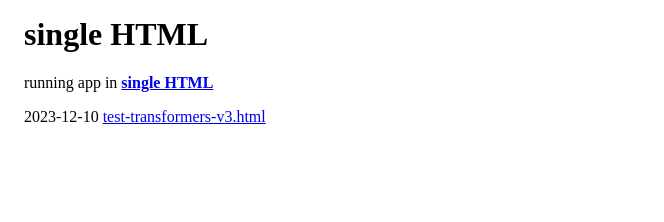
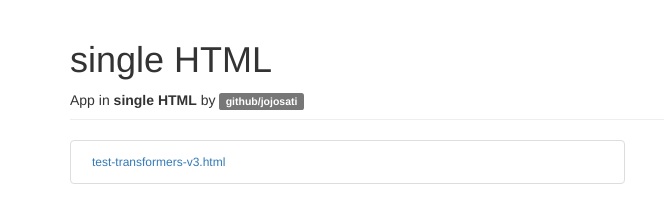
Before and after one commit to jojosati/singleHTML, a plain HTML site: page index.html in a window 1280 px wide. Shown: the whole page, without its empty margins (0-664 px from the left). Drawn offline with nearby package versions, Linux system fonts and the light colour scheme.

Commit message:
update index.html - add style

```diff
--- a/index.html
+++ b/index.html
@@ -1,11 +1,34 @@
-<div style="margin:1em;">
-  <h1>single HTML</h1>
+<!doctype html>
+<html>
+<head>
+  <meta charset="utf-8">
+  <meta http-equiv="X-UA-Compatible" content="IE=edge">
+  <meta name="viewport" content="width=device-width, initial-scale=1">
+  <title>single HTML</title>
+	<meta property="og:title" content="single HTML">
+  <link rel="stylesheet" href="https://cdnjs.cloudflare.com/ajax/libs/twitter-bootstrap/3.4.1/css/bootstrap.css" integrity="sha512-mG7Xo6XLlQ13JGPQLgLxI7bz8QlErrsE9rYQDRgF+6AlQHm9Tn5bh/vaIKxBmM9mULPC6yizAhEmKyGgNHCIvg==" crossorigin="anonymous" referrerpolicy="no-referrer" />
+  <link href="https://cdn-icons-png.flaticon.com/512/8999/8999999.png" rel="icon" type="image/png">
+</head>
+<body>
+  <div class="container">
+    <div class="page-header">
+      <h1>single HTML</h1>
+      <div>
+        App in <b>single HTML</b>
+        by <a class="label label-default" href="https://github.com/jojosati/singleHTML">github/jojosati</a>
+      </div>
+    </div>
 
-  <p>
-  running app in <a href="https://github.com/jojosati/singleHTML"><b>single HTML</b></a>
-  </p>
 
-  <p>
-  2023-12-10 <a href="./test-transformers-v3.html">test-transformers-v3.html</a>
-  </p>
-</div>
+    <div class="row">
+      <div class="col-xs-12 col-md-6">
+        <ul class="list-group">
+          <li class="list-group-item">
+            <a class="btn btn-xs btn-link" href="test-transformers-v3.html">
+              test-transformers-v3.html</a>
+          </li>
+        </ul>
+      </div>
+    </div>
+  </div>
+</body>
```
